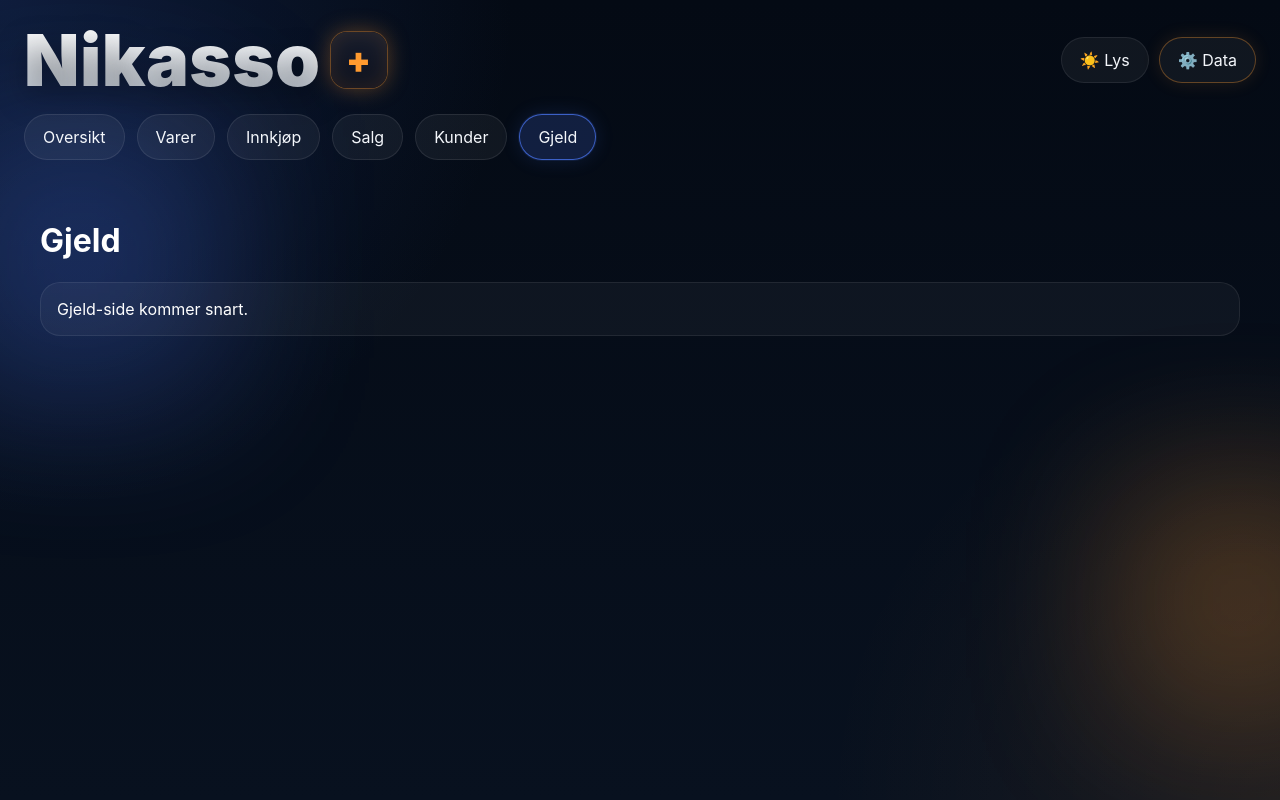
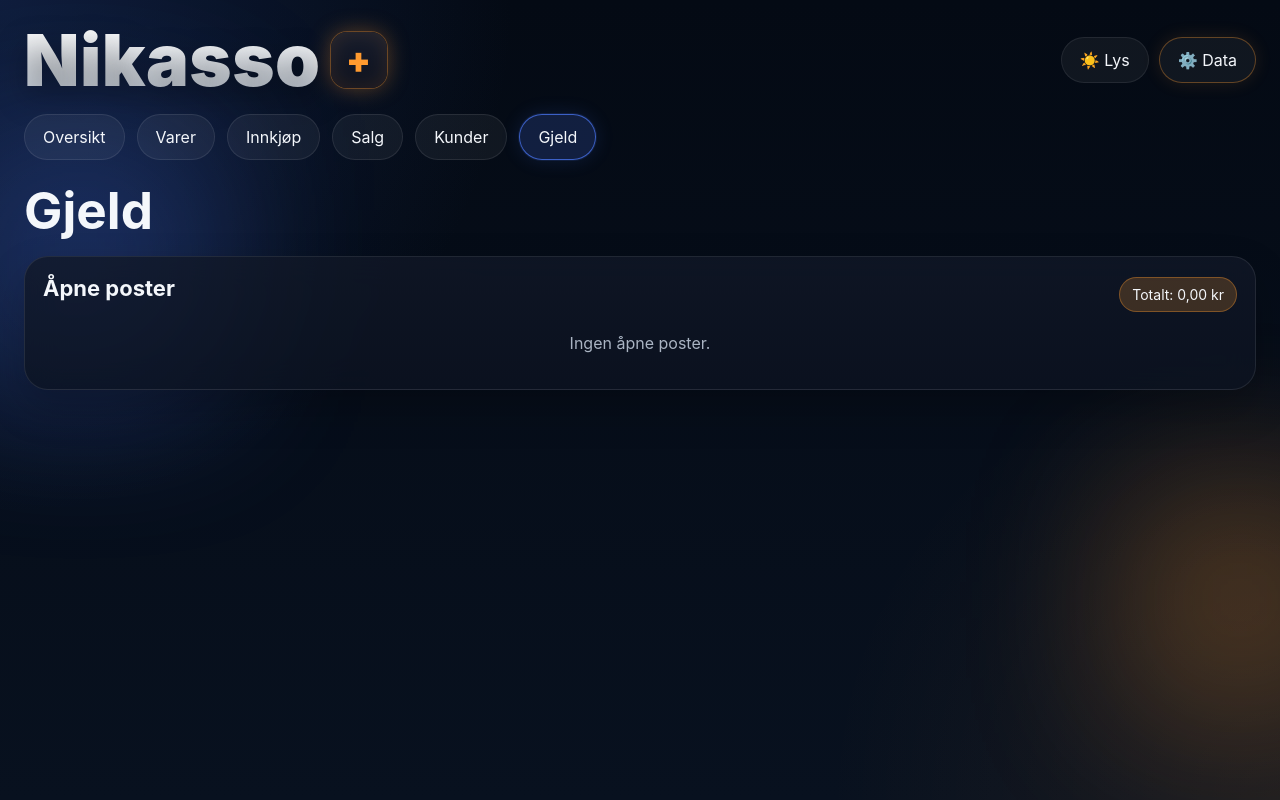
Before and after one commit to nikolaihoffmann-svg/Nikasso-, a React (Vite) app: page / in a window 1280 px wide. Both pictures are taken after a click on the button "Gjeld". Built offline with nearby package versions, Linux system fonts and the light colour scheme.

Commit message:
Implement receivables display and payment functionality
Refactor Gjeld component to display open receivables and allow payment registration.

```diff
--- a/src/pages/Gjeld.tsx
+++ b/src/pages/Gjeld.tsx
@@ -1,20 +1,94 @@
+import { useEffect, useMemo, useState } from "react";
+import { addPaymentToSale, fmtKr, getSales, saleRemaining } from "../app/storage";
+import type { SaleRecord } from "../types";
+
 export default function Gjeld() {
+  const [sales, setSales] = useState<SaleRecord[]>([]);
+  const [amounts, setAmounts] = useState<Record<string, string>>({});
+
+  function refresh(): void {
+    setSales(getSales());
+  }
+
+  useEffect(() => {
+    refresh();
+  }, []);
+
+  const receivables = useMemo(() => {
+    return sales
+      .map((sale) => ({
+        sale,
+        remaining: saleRemaining(sale),
+      }))
+      .filter((x) => x.remaining > 0)
+      .sort((a, b) => b.remaining - a.remaining);
+  }, [sales]);
+
+  function handlePay(saleId: string): void {
+    const amount = Number(amounts[saleId] || 0);
+    if (amount <= 0) return;
+    addPaymentToSale(saleId, amount, "Registrert fra Gjeld");
+    setAmounts((prev) => ({ ...prev, [saleId]: "" }));
+    refresh();
+  }
+
   return (
-    <div style={pageStyle}>
-      <h1>Gjeld</h1>
-      <div style={cardStyle}>Gjeld-side kommer snart.</div>
+    <div>
+      <h1 className="pageTitle">Gjeld</h1>
+
+      <div className="card">
+        <div className="rowBetween">
+          <h2 className="sectionTitle">Åpne poster</h2>
+          <span className="badge badgeGold">
+            Totalt: {fmtKr(receivables.reduce((sum, x) => sum + x.remaining, 0))}
+          </span>
+        </div>
+
+        <div className="list">
+          {receivables.length === 0 ? (
+            <div className="emptyState">Ingen åpne poster.</div>
+          ) : (
+            receivables.map(({ sale, remaining }) => (
+              <div key={sale.id} className="itemRow" style={{ display: "grid", gap: 12 }}>
+                <div className="rowBetween">
+                  <div>
+                    <div style={{ fontWeight: 800 }}>{sale.customerName || "Kontantsalg"}</div>
+                    <div className="muted">
+                      {new Date(sale.createdAt).toLocaleString("no-NO")}
+                    </div>
+                  </div>
+
+                  <div style={{ textAlign: "right" }}>
+                    <div style={{ fontWeight: 800 }}>{fmtKr(remaining)}</div>
+                    <div className="muted">Total: {fmtKr(sale.total)}</div>
+                  </div>
+                </div>
+
+                <div className="grid2">
+                  <label className="label">
+                    <span>Registrer betaling</span>
+                    <input
+                      type="number"
+                      value={amounts[sale.id] ?? ""}
+                      onChange={(e) =>
+                        setAmounts((prev) => ({ ...prev, [sale.id]: e.target.value }))
+                      }
+                      placeholder="Beløp"
+                    />
+                  </label>
+
+                  <div className="label" style={{ justifyContent: "end" }}>
+                    <span>&nbsp;</span>
+                    <button className="btn btnSuccess" type="button" onClick={() => handlePay(sale.id)}>
+                      Registrer betaling
+                    </button>
+                  </div>
+                </div>
+              </div>
+            ))
+          )}
+        </div>
+      </div>
     </div>
   );
 }
-
-const pageStyle: React.CSSProperties = {
-  padding: 16,
-  color: "#fff",
-};
-
-const cardStyle: React.CSSProperties = {
-  background: "rgba(255,255,255,0.04)",
-  border: "1px solid rgba(255,255,255,0.08)",
-  borderRadius: 20,
-  padding: 16,
-};
```
